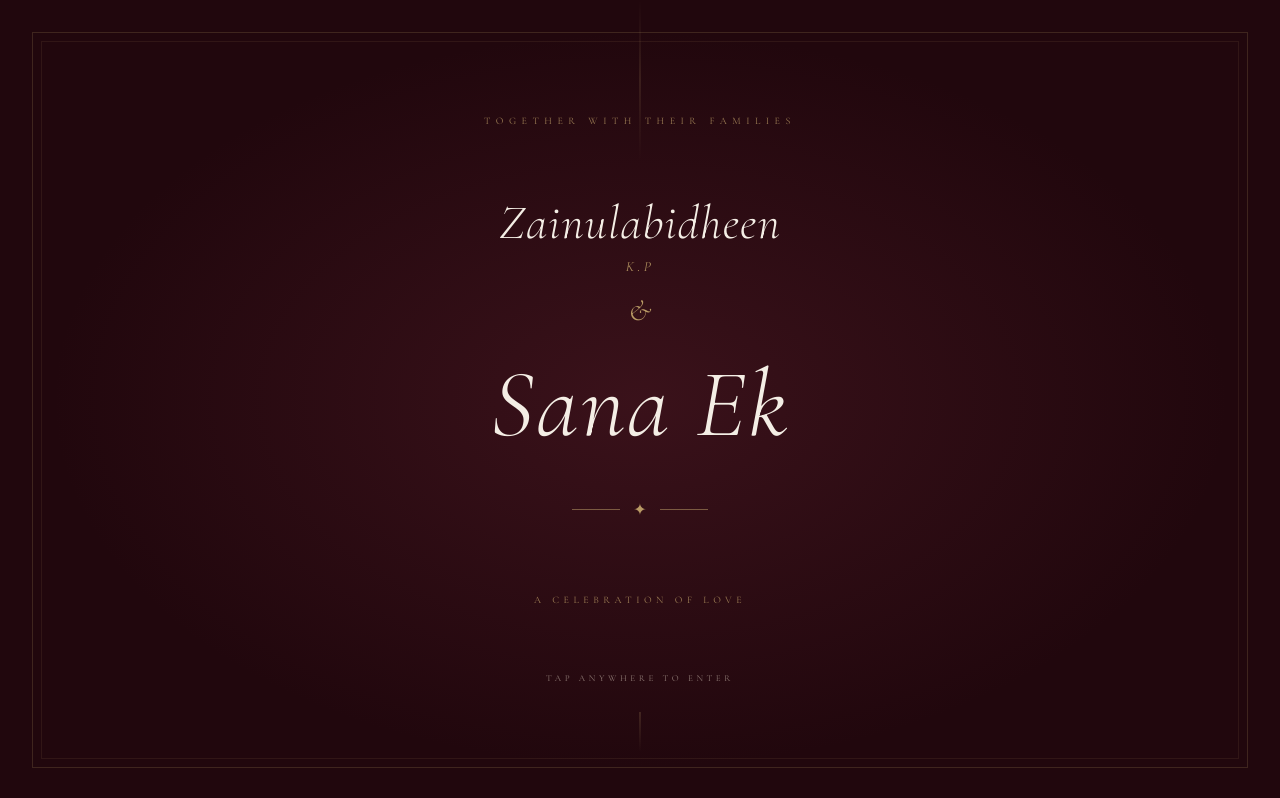
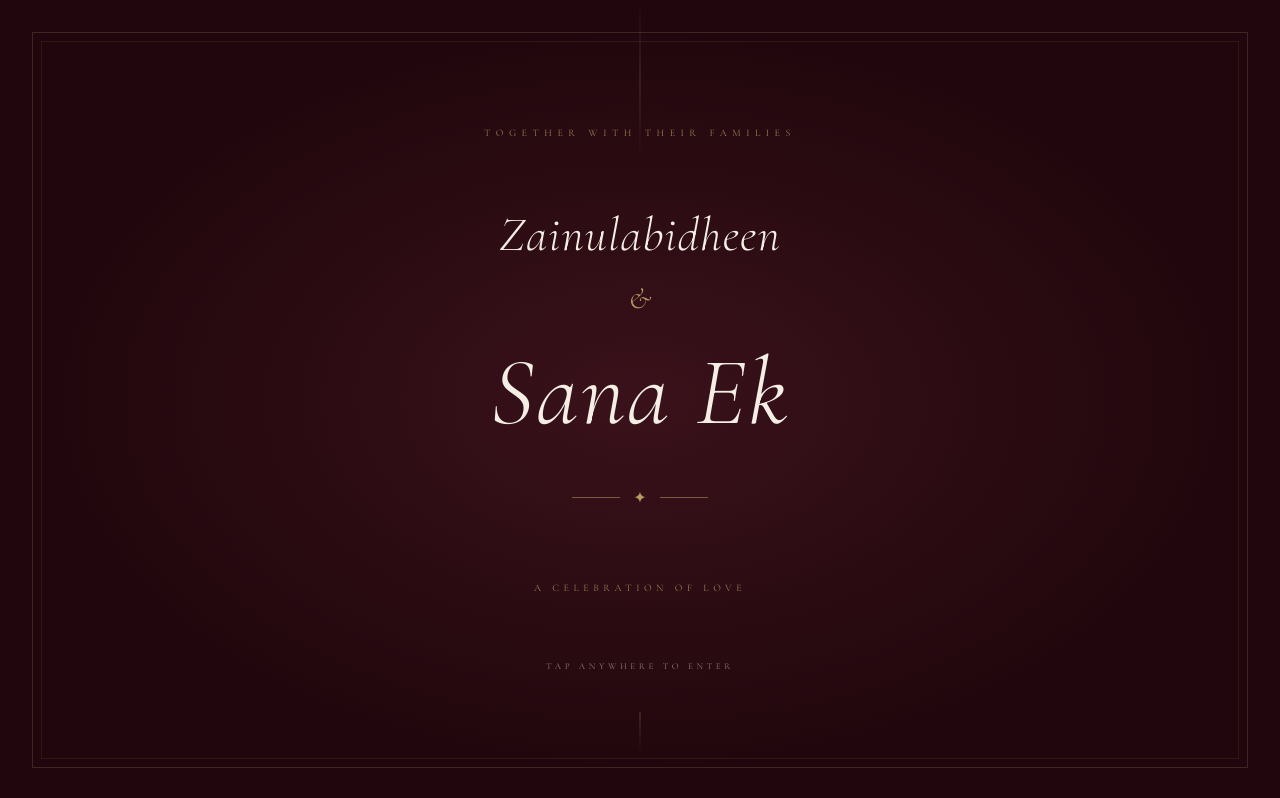
Before and after one commit to ajmalMundumuzhi/modern-wedding-invitation-letter, a React (Vite) app: page / in a window 1280 px wide. Shown: the top 798 px of the page. Built offline with nearby package versions, Linux system fonts and the light colour scheme.

Commit message:
removed kp

```diff
--- a/src/components/Entrance.jsx
+++ b/src/components/Entrance.jsx
@@ -70,10 +70,6 @@ const Entrance = ({ onStartOpen, opening = false }) => {
   Zainulabidheen
 </p>
 
-<p className="mt-1 font-serif text-sm italic tracking-[0.25em] text-gold/90">
-  K.P
-</p>
-
 <p className="my-4 font-serif text-3xl font-light italic text-gold">
   &
 </p>
```
